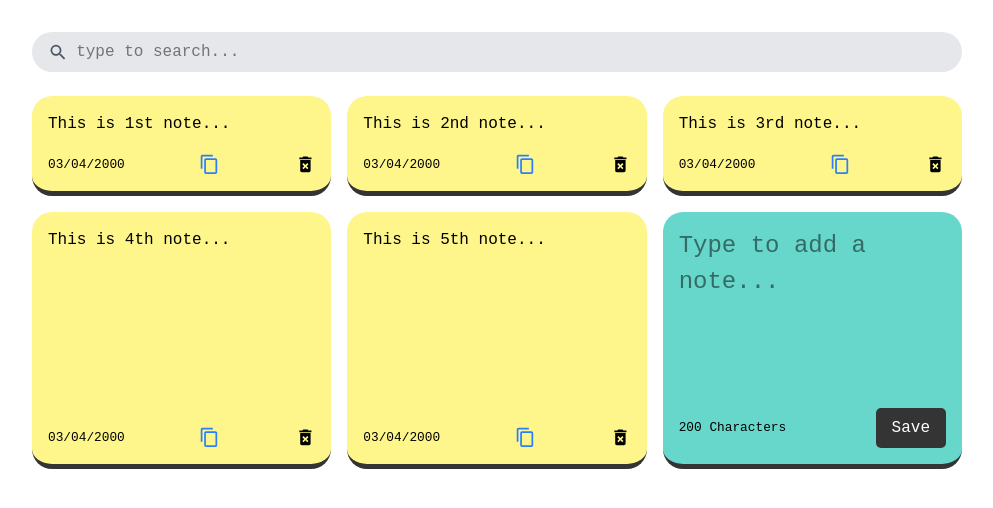
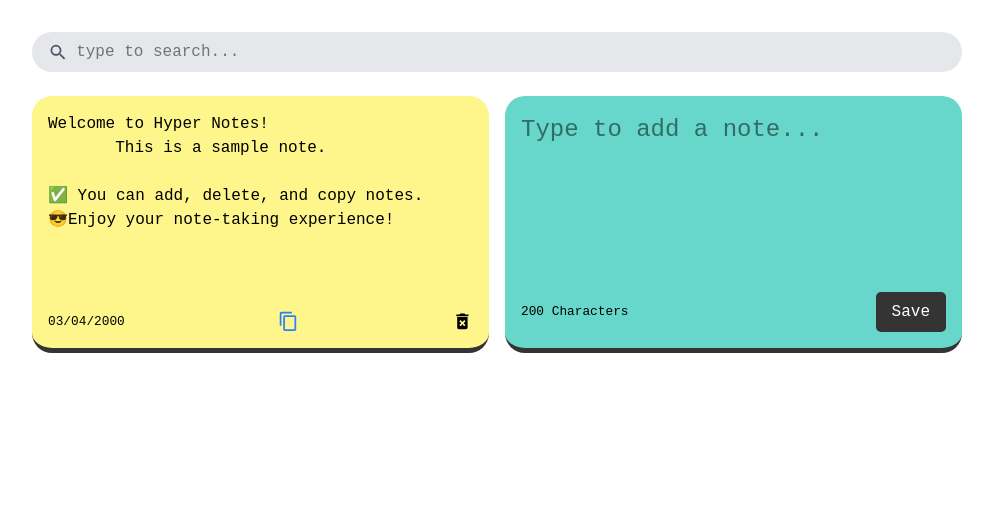
Before and after one commit to omeshapasan2/Flutter-React-Notes-App, a React (Vite) app in the folder hyper-notes-react/: page /notes in a window 1280 px wide. Shown: the top 508 px of the page, without its empty margins (143-1136 px from the left). Built offline with nearby package versions, Linux system fonts and the light colour scheme.

Commit message:
V1 release

```diff
--- a/hyper-notes-react/src/pages/Notes.jsx
+++ b/hyper-notes-react/src/pages/Notes.jsx
@@ -7,31 +7,16 @@ import Search from "../components/Search";
 // src/pages/Notes.jsx
 const Notes = () => {
     const [notes, setNotes] = useState([
+
+    // Sample notes for initial state. Delete or modify as needed.
     {
       id: nanoid(),
-      text: "This is 1st note...",
+      text: "Welcome to Hyper Notes! \n       This is a sample note. \n\n✅ You can add, delete, and copy notes. \n😎Enjoy your note-taking experience!",
       date: "03/04/2000"
     },
-    {
-      id: nanoid(),
-      text: "This is 2nd note...",
-      date: "03/04/2000"
-    },
-    {
-      id: nanoid(),
-      text: "This is 3rd note...",
-      date: "03/04/2000"
-    },
-    {
-      id: nanoid(),
-      text: "This is 4th note...",
-      date: "03/04/2000"
-    },
-    {
-      id: nanoid(),
-      text: "This is 5th note...",
-      date: "03/04/2000"
-    },
+    // ----------------------------------------------------------
+
+
   ]);
 
     const [searchText, setSearchText] = useState("");
```
